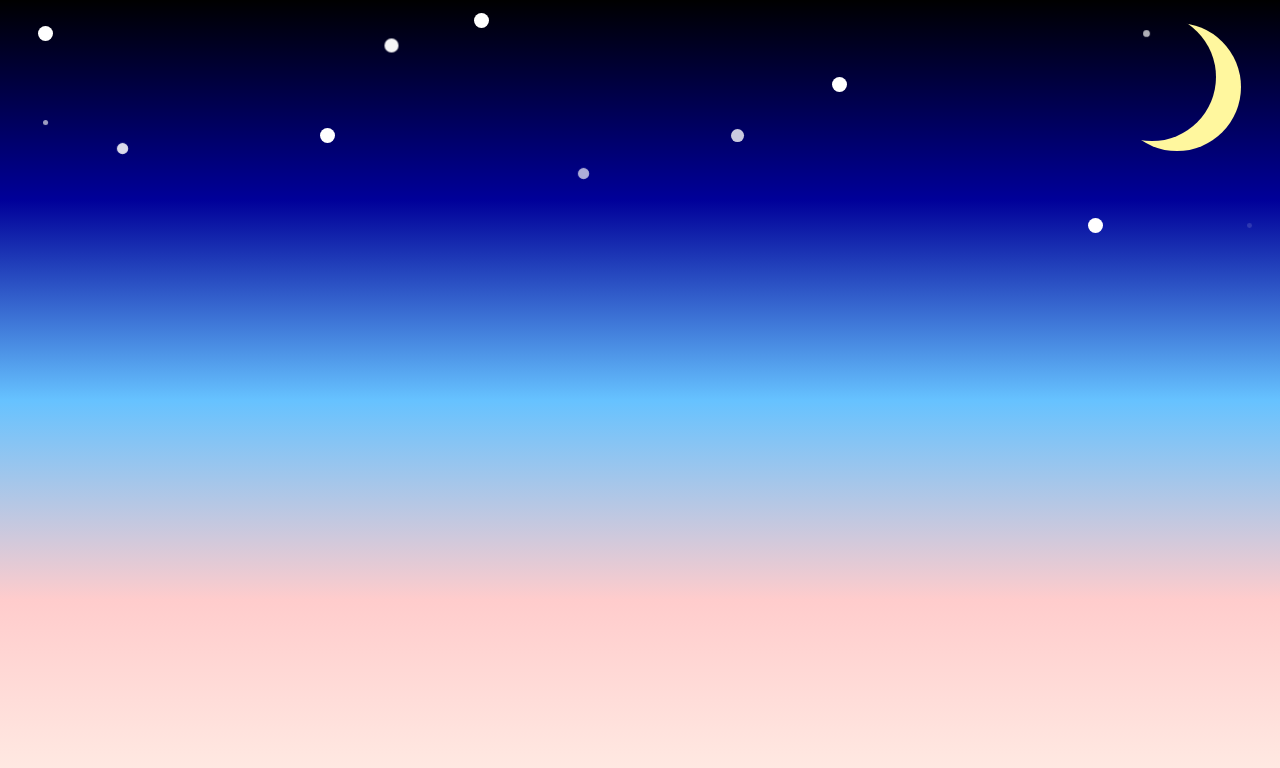
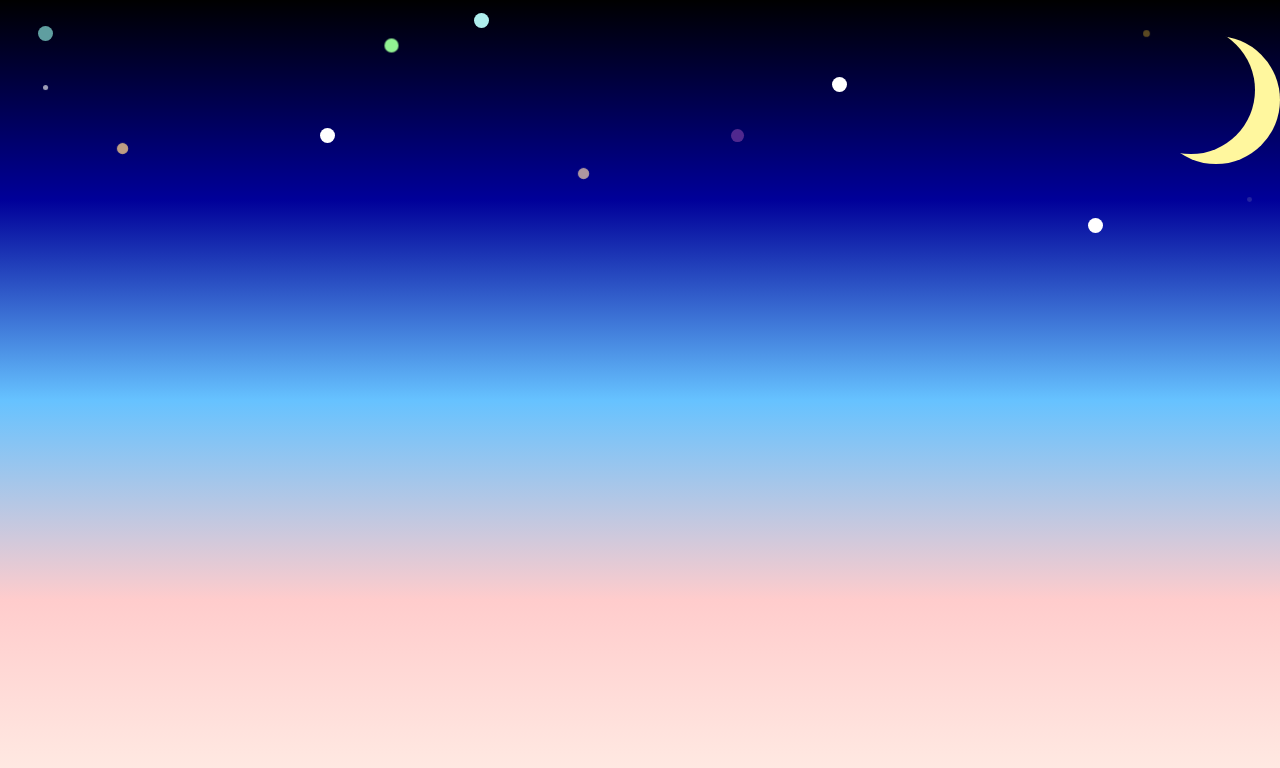
Before and after one commit to Asher-Aishah/Asher-Aishah.github.io, a plain HTML site: page index.html in a window 1280 px wide. Drawn offline with Linux system fonts and the light colour scheme.

Commit message:
new stary

```diff
--- a/stary.css
+++ b/stary.css
@@ -10,7 +10,7 @@
 
 .star-1 {
     margin-left: 3%;
-    margin-top: 9%;
+    margin-top: 5em;
     animation-name: twinkle-2;
     animation-duration: 700ms;
 }
@@ -26,6 +26,7 @@
     margin-top: 13%;
     animation-name: twinkle-3;
     animation-duration: 2s;
+    background-color: navajowhite;
 
 }
 .star-4 {
@@ -47,6 +48,7 @@
     margin-top: 1%;
     animation-name: twinkle-2;
     animation-duration: 1s;
+    background-color: paleturquoise;
 
 }
 .star-7 {
@@ -54,19 +56,22 @@
     margin-top: 11%;
     animation-name: twinkle-2;
     animation-duration: 2s;
+    background-color: burlywood;
 }
 .star-8 {
     margin-left: 3%;
     margin-top: 2%;
     animation-name: twinkle-1;
     animation-duration: 500ms;
+    background-color: cadetblue;
 
 }
 .star-9 {
     margin-left: 97%;
-    margin-top: 17%;
+    margin-top: 12em;
     animation-name: twinkle-3;
     animation-duration: 4s;
+    background-color: lemonchiffon;
 
 }
 .star-10 {
@@ -74,6 +79,7 @@
     margin-top: 10%;
     animation-name: twinkle-1;
     animation-duration: 900ms;
+    background-color: rebeccapurple;
 
 }
 .star-11 {
@@ -81,6 +87,7 @@
     margin-top: 2%;
     animation-name: twinkle-2;
     animation-duration: 600ms;
+    background-color: rgb(131, 105, 39);
 
 }
 .star-12 {
@@ -88,6 +95,7 @@
     margin-top: 3%;
     animation-name: twinkle-2;
     animation-duration: 7s;
+    background-color: palegreen;
 
 }
 .background {
@@ -120,11 +128,17 @@
     }
 }
 .moon {
-    width: 8rem;
-    height: 8rem;
+    width: 8em;
+    height: 8em;
     background-color: transparent;
     border-radius: 50%;
-    margin-left: 85%;
-    margin-top: 1%;
+    margin-left: auto;
+    margin-right: 25px;
+    margin-top: 2%;
     box-shadow: 25px 10px 0 0 #fff79e;
 }
+@media screen and (max-width: 500px) {
+    .star-9 {
+     background-color:;
+    }
+}
```
